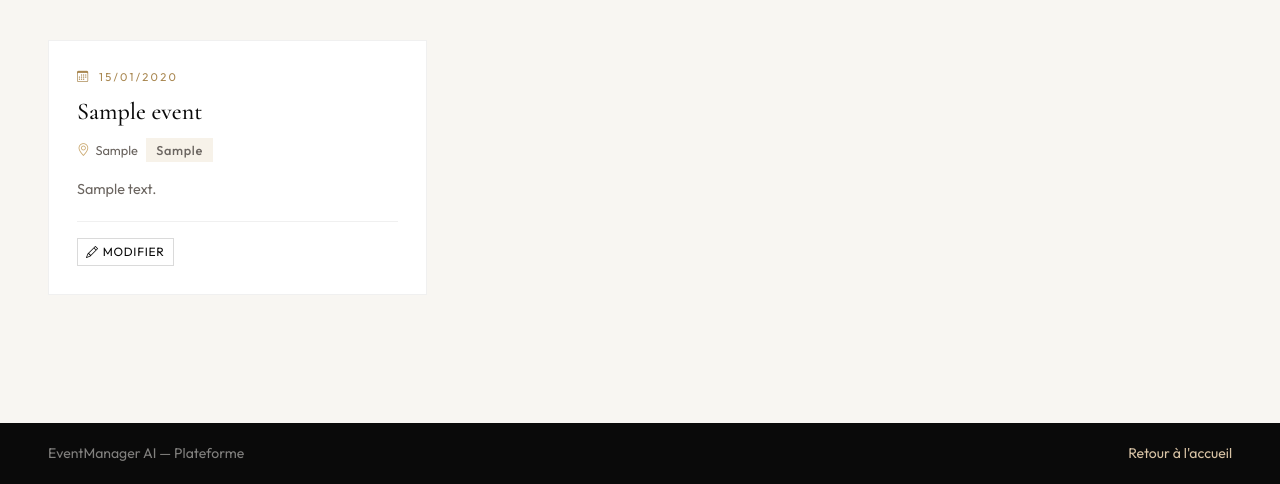
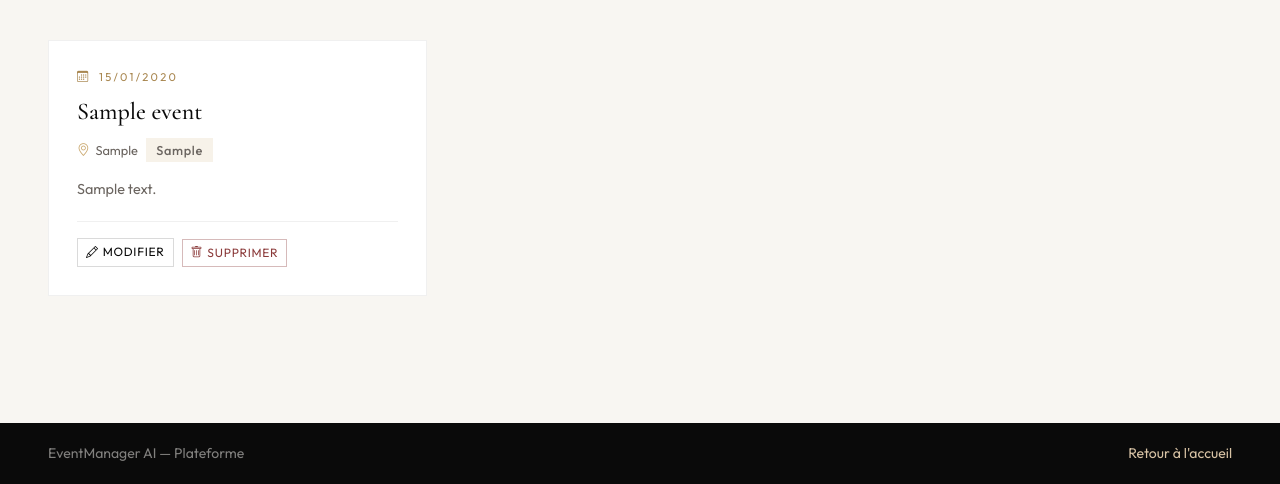
Before and after one commit to rania-kett/EventManagerAI, a Flask app: page /events/ in a window 1280 px wide. Shown: the part 316-800 px from the top of the page. Run offline with Flask 3, Linux system fonts and the light colour scheme; tables that the repository leaves empty hold one stand-in row (values such as "Sample post").

Commit message:
feat: add event deletion

```diff
--- a/routes/event_routes.py
+++ b/routes/event_routes.py
@@ -78,8 +78,11 @@ def edit_event(event_id: int):
 
 @event_bp.route("/<int:event_id>/delete", methods=["POST"])
 def delete_event(event_id: int):
-    """Delete event — implementation pending."""
-    return "", 501  # Not Implemented
+    """Delete event from database."""
+    event = Event.query.get_or_404(event_id)
+    title = EventService.delete(event)
+    flash(f'Événement « {title} » supprimé avec succès.', "success")
+    return redirect(url_for("events.index"))
 
 
 @event_bp.route("/<int:event_id>/generate-description", methods=["POST"])
--- a/static/css/app.css
+++ b/static/css/app.css
@@ -250,6 +250,21 @@
     color: var(--cream);
 }
 
+.btn-app-danger {
+    background: transparent;
+    border: 1px solid rgba(139, 58, 58, 0.35);
+    color: #8b3a3a;
+    border-radius: 0;
+    letter-spacing: 0.04em;
+    transition: all var(--transition);
+}
+
+.btn-app-danger:hover {
+    background: #8b3a3a;
+    border-color: #8b3a3a;
+    color: var(--cream);
+}
+
 .alert-premium.alert-danger {
     background: rgba(180, 60, 60, 0.08);
     color: #5c2020;
--- a/static/js/main.js
+++ b/static/js/main.js
@@ -1,15 +1,20 @@
 /**
- * main.js — Client-side behavior for EventManagerAI.
- *
- * Future: AJAX call to /events/<id>/generate-description,
- * form validation, confirm delete dialogs.
+ * main.js — Client-side behavior for EventManagerAI platform pages.
  */
 
 (function () {
     "use strict";
 
     document.addEventListener("DOMContentLoaded", function () {
-        // Placeholder — enable when AI and CRUD endpoints are implemented
-        console.debug("EventManagerAI skeleton loaded");
+        document.querySelectorAll(".delete-event-form").forEach(function (form) {
+            form.addEventListener("submit", function (e) {
+                var title = form.getAttribute("data-event-title") || "cet événement";
+                var message =
+                    "Supprimer « " + title + " » ?\n\nCette action est irréversible.";
+                if (!window.confirm(message)) {
+                    e.preventDefault();
+                }
+            });
+        });
     });
 })();
--- a/templates/index.html
+++ b/templates/index.html
@@ -42,6 +42,14 @@
                class="btn btn-app-muted btn-sm">
                 <i class="bi bi-pencil me-1"></i>Modifier
             </a>
+            <form method="post"
+                  action="{{ url_for('events.delete_event', event_id=event.id) }}"
+                  class="delete-event-form d-inline"
+                  data-event-title="{{ event.title }}">
+                <button type="submit" class="btn btn-app-danger btn-sm">
+                    <i class="bi bi-trash me-1"></i>Supprimer
+                </button>
+            </form>
         </div>
     </article>
     {% endfor %}
```
Also changed, not shown: services/event_service.py (+13 -0 lines), tests/test_delete_event.py (added, +71 -0 lines).
